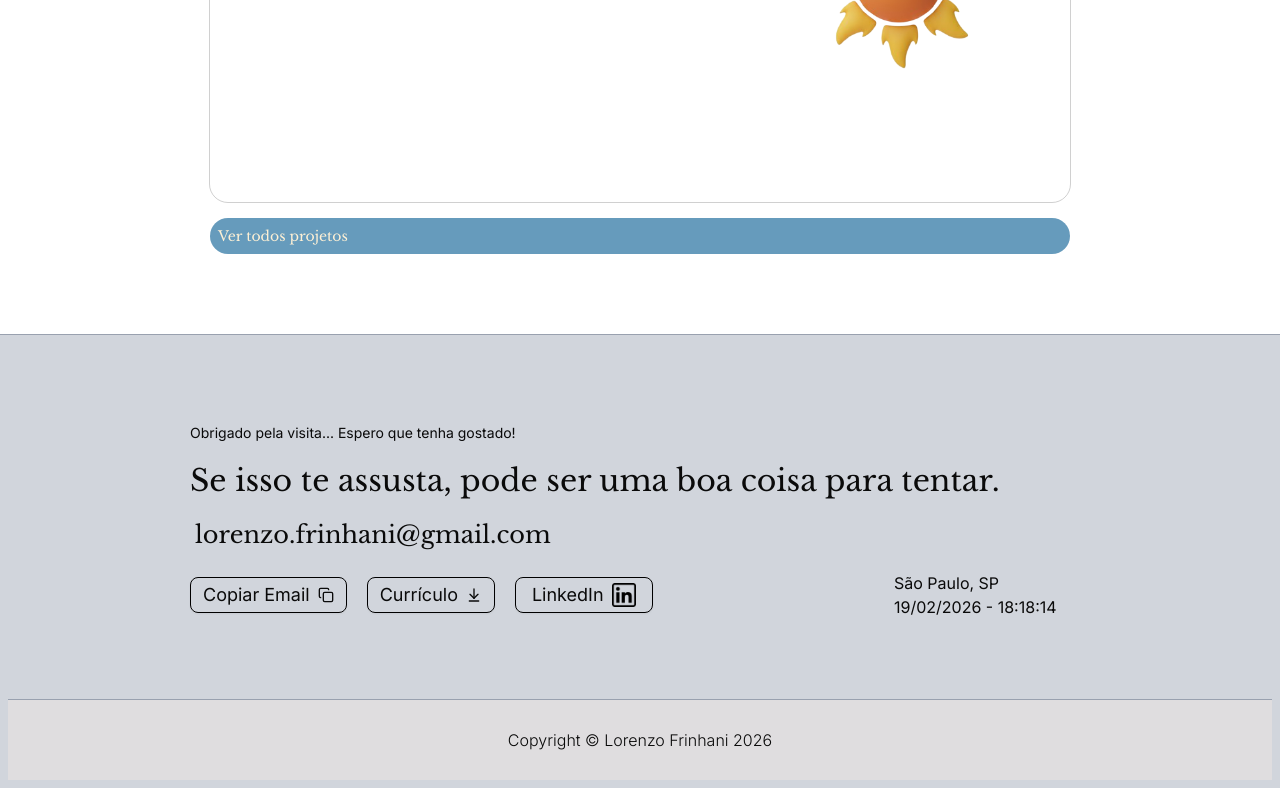
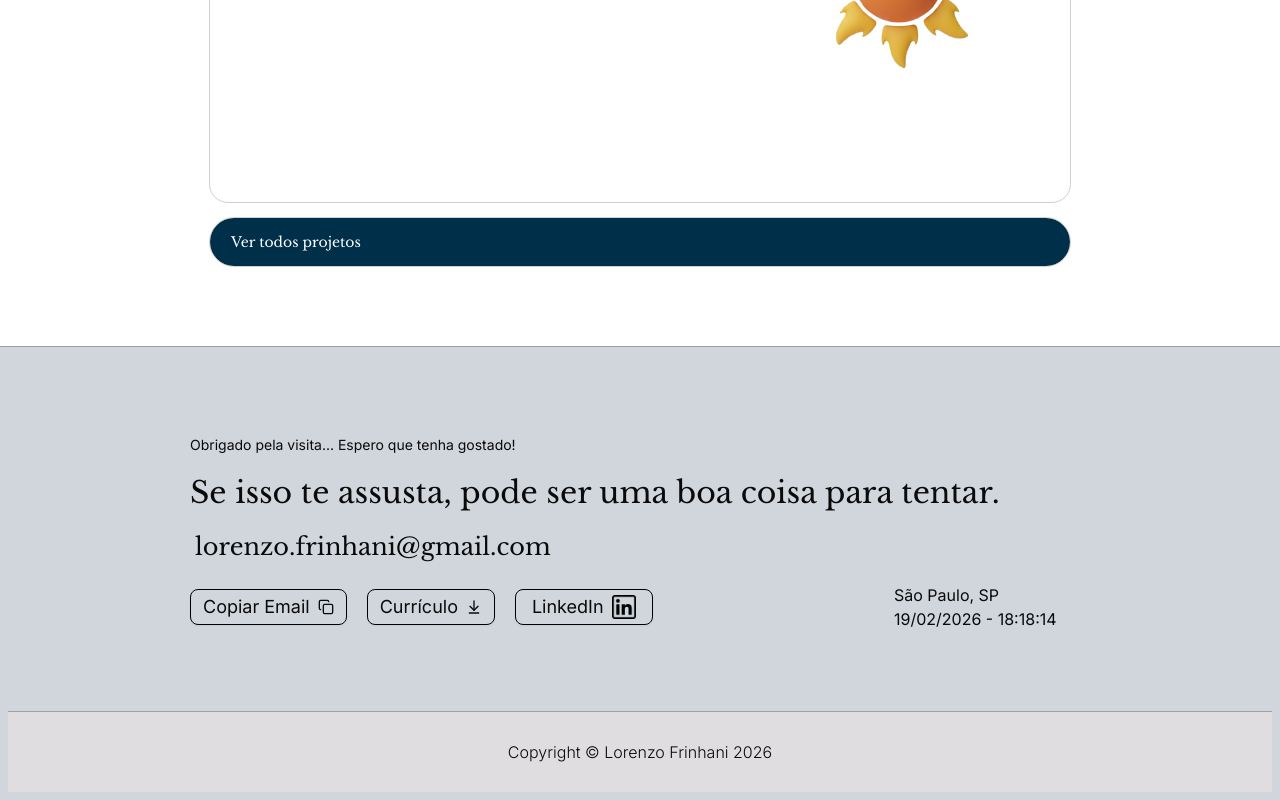
Before and after one commit to EuLorenzo/my_portfolio_nextjs, a Next.js app: page / in a window 1280 px wide. Shown: the part 1696-2496 px from the top of the page. Built offline with nearby package versions, Linux system fonts and the light colour scheme; a web font is replaced by a local one.

Commit message:
Feature 'see all projects' done

```diff
--- a/app/components/containers/projects-container.tsx
+++ b/app/components/containers/projects-container.tsx
@@ -4,6 +4,8 @@ import { projectsArray } from "@/app/projects/projectType";
 import ProjectsCard from "../projects-card";
 import { cn } from "@/lib/utils";
 import { motion } from "motion/react";
+import { MoveRight } from "lucide-react";
+import Link from "next/link";
 
 interface ProjectsContainerProps {
   page: "land-page" | "projects";
@@ -43,13 +45,33 @@ const ProjectsContainer: FC<ProjectsContainerProps> = ({
       </div>
 
       {page === "land-page" && (
-        <div className="w-full bg-Myblue mt-4 rounded-full p-2">
-          <p
-            className={cn(libre_baskerville.className, "text-sm text-MyPapaya")}
+        <Link href={"/projects"}>
+          <motion.div
+            className={cn(
+              "mt-4 bg-Mydark-blue outline text-white rounded-full flex flex-row items-center p-3 overflow-hidden gap-2 cursor-pointer hover:bg-Mydark-blue/95 transition-colors",
+            )}
+            initial="initial"
+            whileHover={"hover"}
           >
-            Ver todos projetos
-          </p>
-        </div>
+            <motion.div
+              variants={{
+                initial: { opacity: 1, width: 1, x: -45 },
+                hover: {
+                  width: "auto",
+                  opacity: 1,
+                  x: 0,
+                  transition: { duration: 0.5 },
+                },
+              }}
+            >
+              <MoveRight />
+            </motion.div>
+
+            <p className={cn(libre_baskerville.className, "text-sm")}>
+              Ver todos projetos
+            </p>
+          </motion.div>
+        </Link>
       )}
     </div>
   );
```
